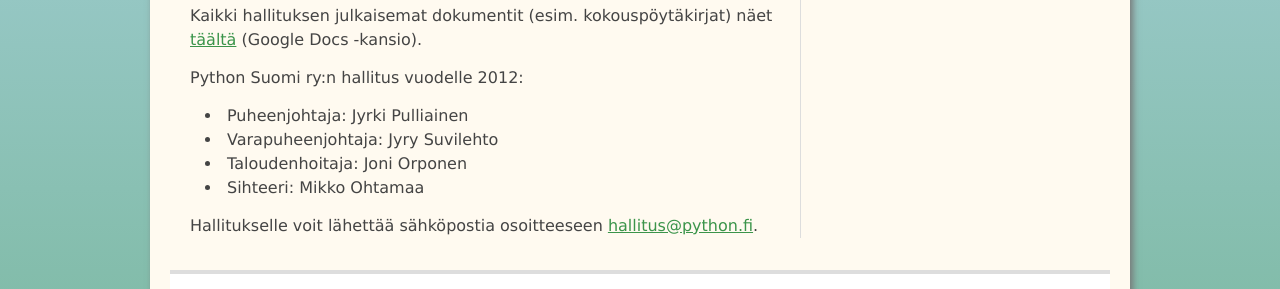
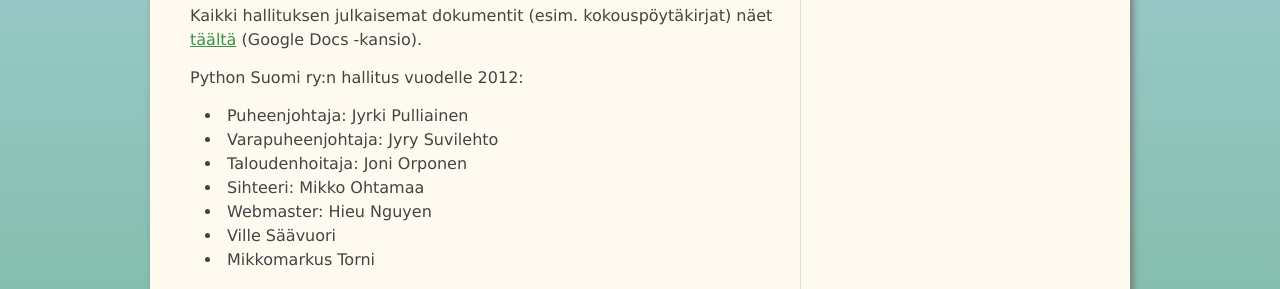
Before and after one commit to python-finland/python.fi, a Python web app: template src/templates/yhdistys/hallitus.html in a window 1280 px wide. Shown: the part 466-755 px from the top of the page. Run offline with Jinja, Linux system fonts and the light colour scheme; the template is opened without the code that fills it, so the values that code supplies are empty; some libraries are stand-ins or nearby versions.

Commit message:
Added missing board members

```diff
--- a/src/templates/yhdistys/hallitus.html
+++ b/src/templates/yhdistys/hallitus.html
@@ -19,6 +19,9 @@
     <li>Varapuheenjohtaja: Jyry Suvilehto</li>
     <li>Taloudenhoitaja: Joni Orponen</li>
     <li>Sihteeri: Mikko Ohtamaa</li>
+    <li>Webmaster: Hieu Nguyen</li>
+    <li>Ville Säävuori</li>
+    <li>Mikkomarkus Torni</li>
   </ul>
   <p>
     Hallitukselle voit lähettää sähköpostia
```
